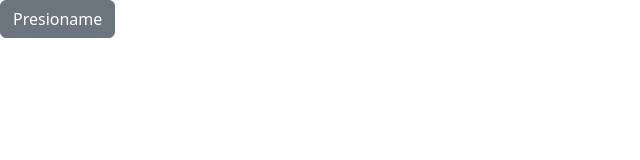
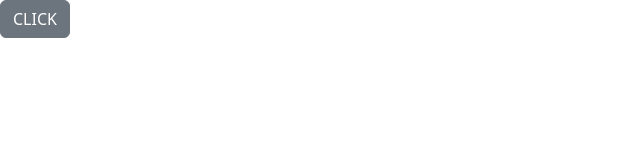
Before and after one commit to irazuyamilet/irazu, a plain HTML site: page botonesconestilo.html in a window 1280 px wide. Shown: the whole page, without its empty margins (0-640 px from the left). Drawn offline with nearby package versions, Linux system fonts and the light colour scheme.

Commit message:
Update botonesconestilo.html

```diff
--- a/botonesconestilo.html
+++ b/botonesconestilo.html
@@ -7,7 +7,7 @@
     <link href="https://cdn.jsdelivr.net/npm/bootstrap@5.3.0-alpha1/dist/css/bootstrap.min.css" rel="stylesheet" integrity="sha384-GLhlTQ8iRABdZLl6O3oVMWSktQOp6b7In1Zl3/Jr59b6EGGoI1aFkw7cmDA6j6gD" crossorigin="anónimo ">
   </cabeza>
   <cuerpo>
-    <button type="button" class="btn btn-secondary">Presioname</button>
+    <button type="button" class="btn btn-secondary">CLICK</button>
 </Div>
     <h1></h1>
     <script src="https://cdn.jsdelivr.net/npm/bootstrap@5.3.0-alpha1/dist/js/bootstrap.bundle.min.js" integrity="sha384-w76AqPfDkMBDXo30jS1Sgez6pr3x5MlQ1ZAGC+nuZB+EYdgRZgiwxhTBTkF7CXvN" crossorigin="anonymous"></script >
```
